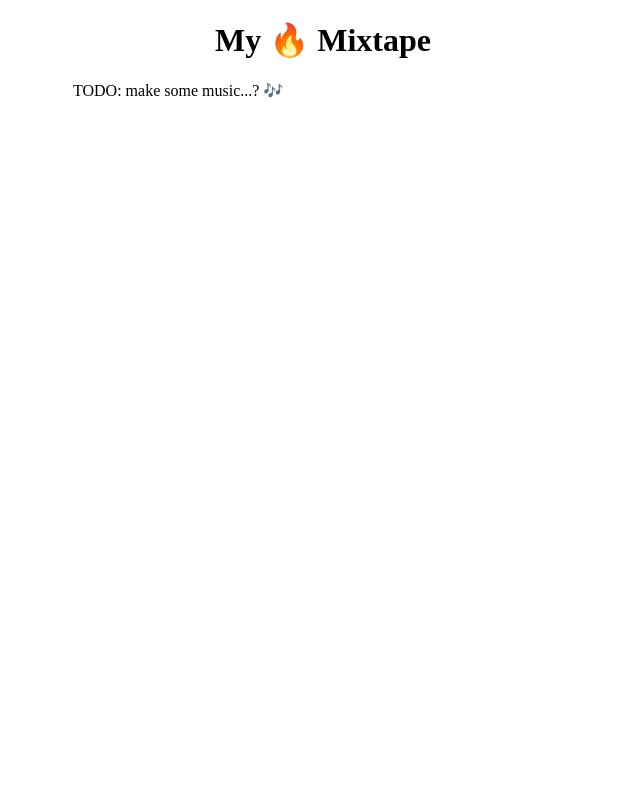
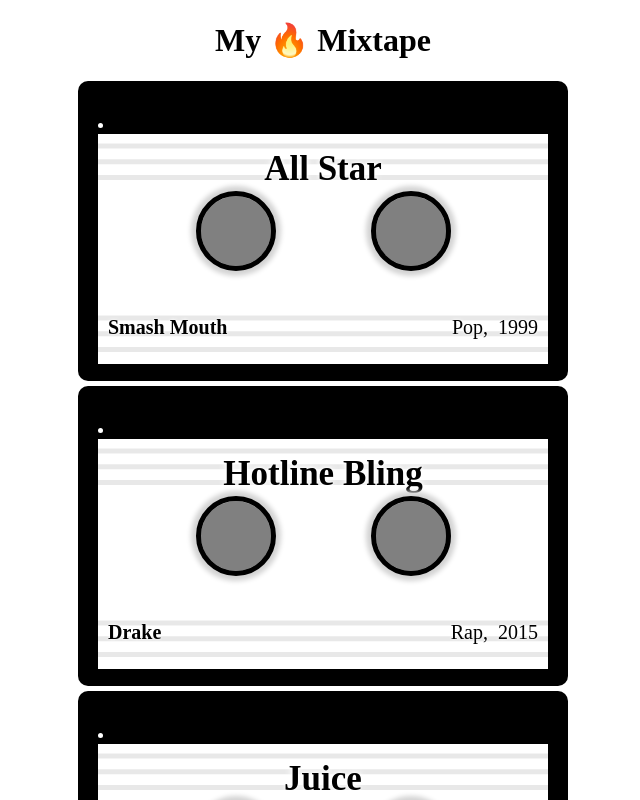
Before and after one commit to pangolongomo/Exercice-14-Context-Mixtape-GhislainP, a React (Vite) app: page / in a window 1280 px wide. Shown: the top 800 px of the page, without its empty margins (317-957 px from the left). Built offline with nearby package versions, Linux system fonts and the light colour scheme.

Commit message:
render songs

```diff
--- a/src/App.jsx
+++ b/src/App.jsx
@@ -1,45 +1,57 @@
-import React from 'react';
-import ReactDOM from 'react-dom/client';
+import React from "react";
+import ReactDOM from "react-dom/client";
+import { MixtapeProvider, mixtapeContext } from "./mixtapeContext";
+import { SongList } from "./SongList";
 const songs = [
   {
     artist: "Smash Mouth",
     genre: "pop",
     name: "All Star",
-    year: 1999
+    year: 1999,
   },
   {
     artist: "Drake",
     genre: "rap",
     name: "Hotline Bling",
-    year: 2015
+    year: 2015,
   },
   {
     artist: "Lizzo",
     genre: "hip hop",
     name: "Juice",
-    year: 2019
+    year: 2019,
   },
   {
     artist: "Rick Astley",
     genre: "rock",
     name: "Never Gonna Give You Up",
-    year: 1987
+    year: 1987,
   },
   {
     artist: "4 Non Blondes",
     genre: "rock",
     name: "What's Up",
-    year: 1993
-  }
+    year: 1993,
+  },
+  {
+    artist: "50 Cents",
+    genre: "Hip-hop/Rap ",
+    name: "Ayo Technology",
+    year: 2007,
+  },
 ];
 
+mixtapeContext;
+
 function App() {
-    return (
-    <div className="app">
-      <h1 className="heading">My 🔥 Mixtape</h1>
-      TODO: make some music...? 🎶
-    </div>
+  return (
+    <MixtapeProvider songs={songs}>
+      <div className="app">
+        <h1 className="heading">My 🔥 Mixtape</h1>
+        <SongList />
+      </div>
+    </MixtapeProvider>
   );
 }
 
-export default App
+export default App;
--- a/src/SongList.jsx
+++ b/src/SongList.jsx
@@ -1,10 +1,20 @@
-import React from "react";
+import React, { useContext } from "react";
+import { mixtapeContext } from "./mixtapeContext";
+import { Song } from "./Song";
 
 export const SongList = () => {
-  // Your code here! ✨
+  const { genre, sortOrder, songs } = useContext(mixtapeContext);
   return (
     <>
-      <h2>TODO: Update taste in music...?</h2>
+      {songs.map((song, index) => (
+        <Song
+          key={index}
+          artist={song.artist}
+          genre={song.genre}
+          name={song.name}
+          year={song.year}
+        />
+      ))}
     </>
   );
 };
```
